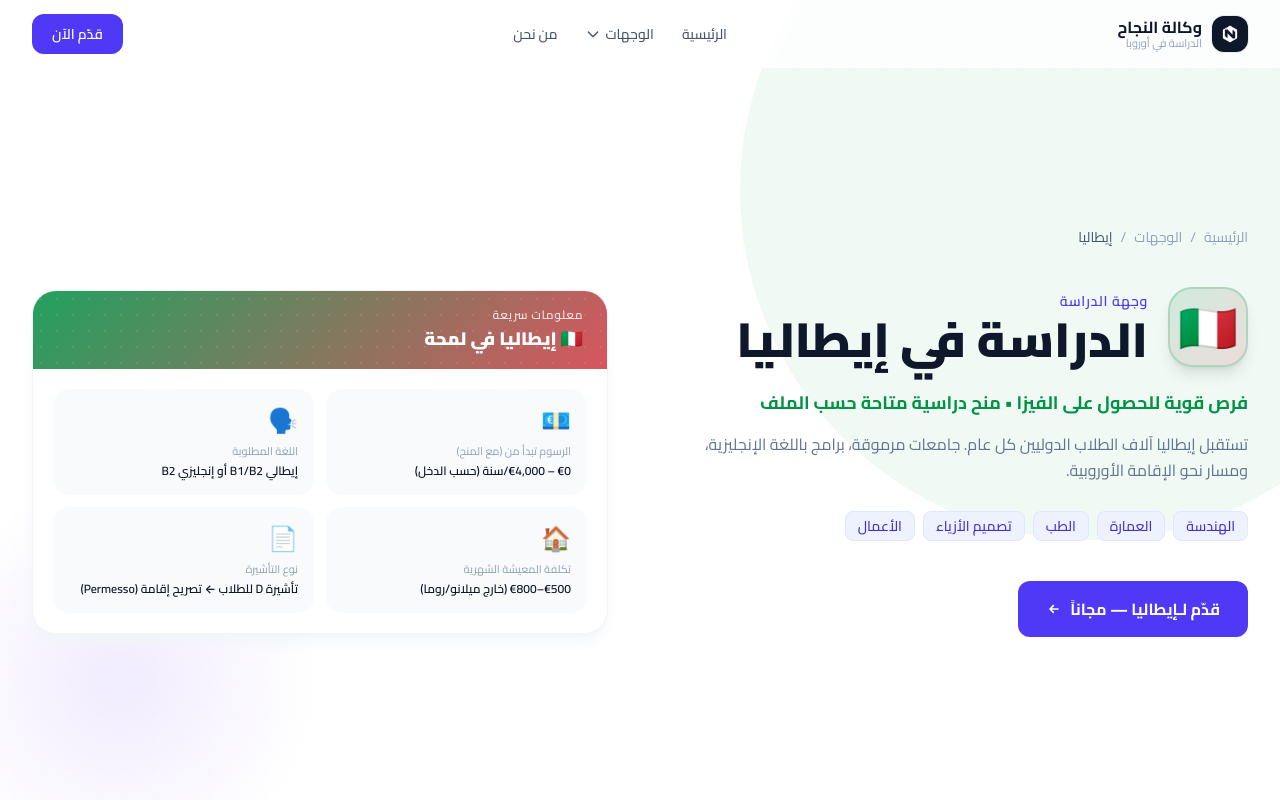
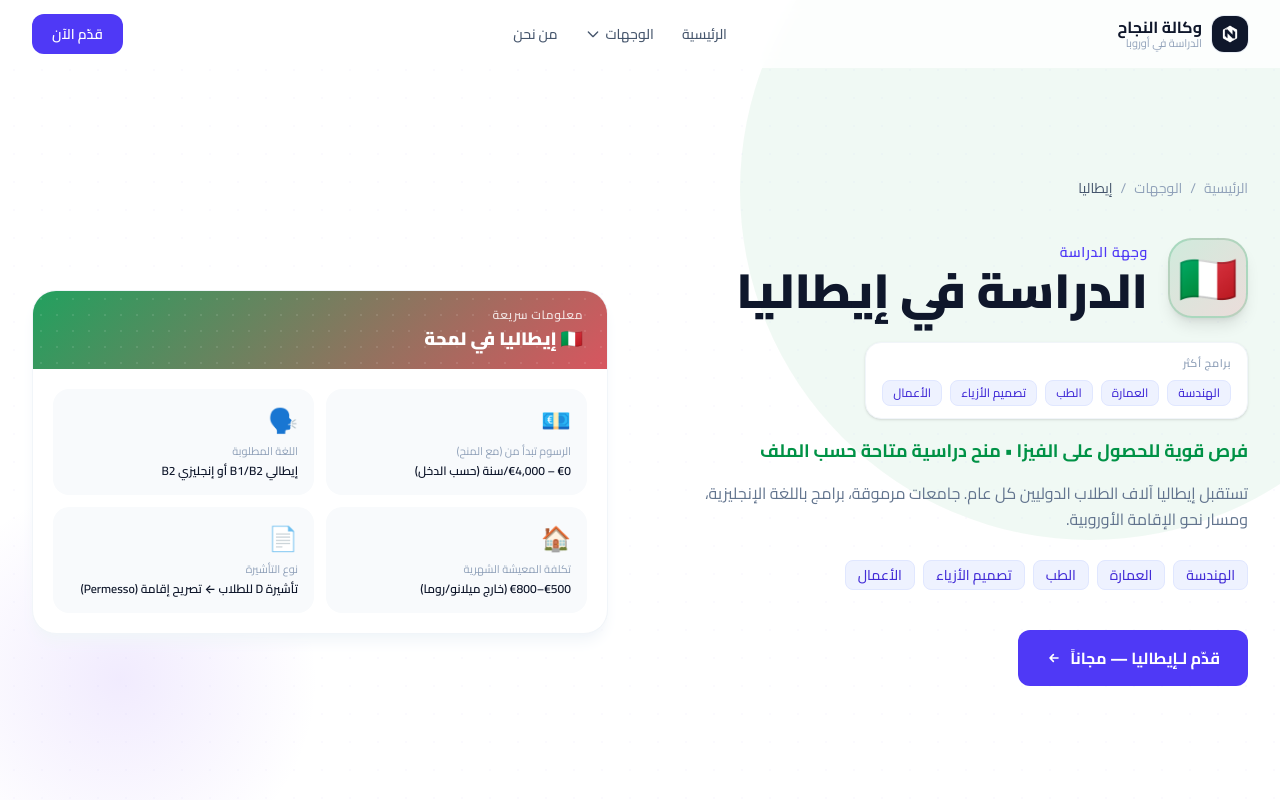
Before and after one commit to HaithemOfficial/elnadjah_webiste, a React (Vite) app: page /destinations/italy in a window 1280 px wide. Shown: the top 800 px of the page. Built offline with nearby package versions, Linux system fonts and the light colour scheme.

Commit message:
Add programs preview to destination hero

```diff
--- a/src/components/destination/DestinationHero.jsx
+++ b/src/components/destination/DestinationHero.jsx
@@ -45,6 +45,21 @@ export default function DestinationHero({ destination }) {
                 <h1 className="text-4xl sm:text-5xl font-black text-slate-900 leading-none">
                   الدراسة في {name}
                 </h1>
+              </div>
+            </div>
+
+            {/* Programs preview */}
+            <div className="inline-flex flex-col gap-2 bg-white border border-slate-100 rounded-2xl px-4 py-3 mb-5 shadow-sm">
+              <div className="text-slate-400 text-[11px] font-semibold uppercase tracking-wider">برامج أكثر</div>
+              <div className="flex flex-wrap gap-2">
+                {popularFor.slice(0, 5).map((field) => (
+                  <span
+                    key={field}
+                    className="bg-indigo-50 border border-indigo-100 text-indigo-700 text-xs px-2.5 py-1 rounded-lg font-medium"
+                  >
+                    {field}
+                  </span>
+                ))}
               </div>
             </div>
 
```
